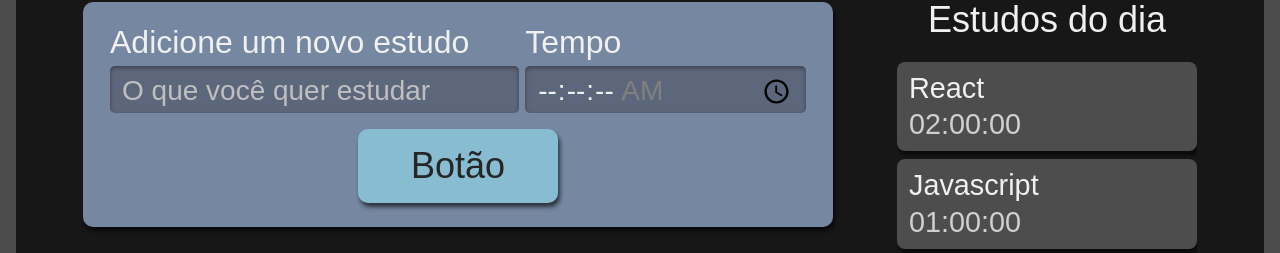
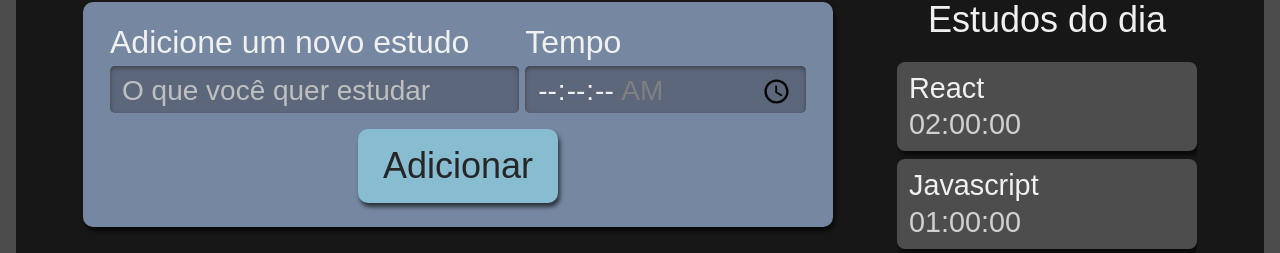
Before and after one commit to felipemarinhodev/alura-studies, a React (Create React App) app: page / in a window 1280 px wide. Shown: the part 222-475 px from the top of the page. Built offline with nearby package versions, Linux system fonts and the light colour scheme.

Commit message:
conhecendo Props

```diff
--- a/src/components/Button/index.tsx
+++ b/src/components/Button/index.tsx
@@ -6,7 +6,7 @@ class Button extends React.Component {
 
 	render(): React.ReactNode {
 		return (
-			<button className={style.botao}>Botão</button>
+			<button className={style.botao}>{this.props.children}</button>
 		)
 	}
 }
--- a/src/components/Formulario/index.tsx
+++ b/src/components/Formulario/index.tsx
@@ -28,7 +28,9 @@ class Formulario extends React.Component {
             max="01:30:00"
           ></input>
         </div>
-        <Button />
+        <Button>
+          Adicionar
+        </Button>
       </form>
     );
   }
```
